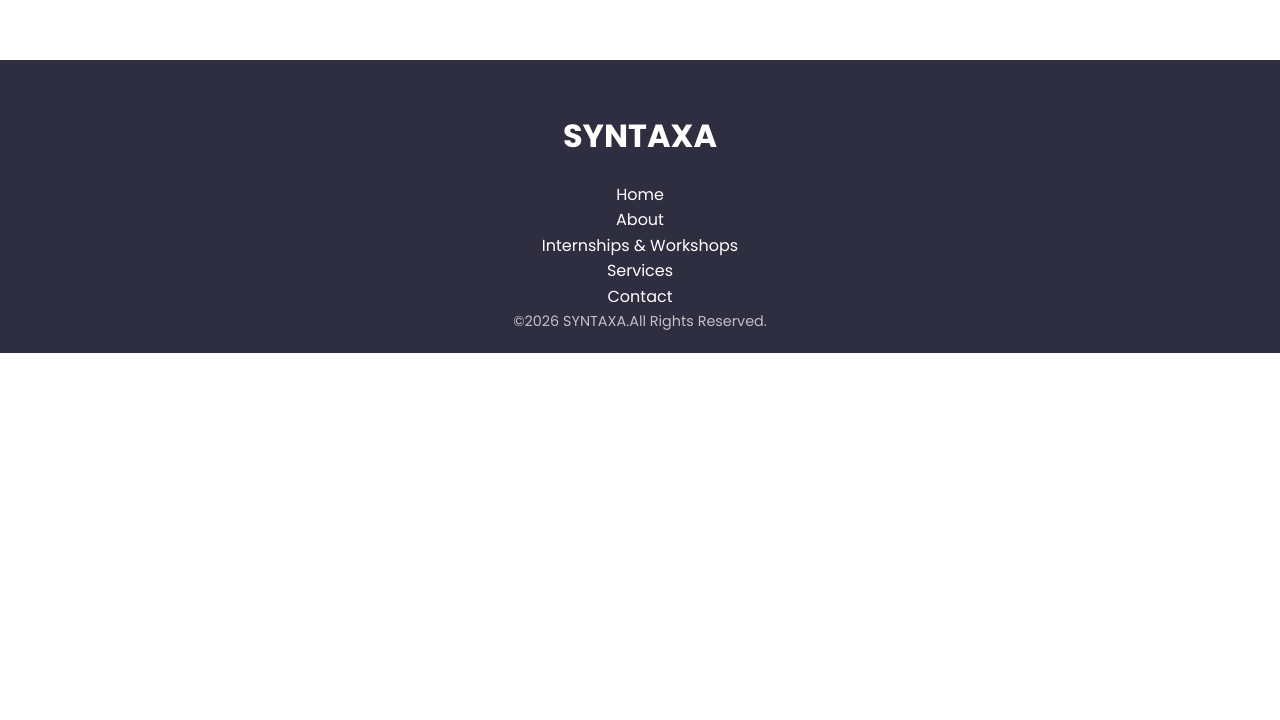
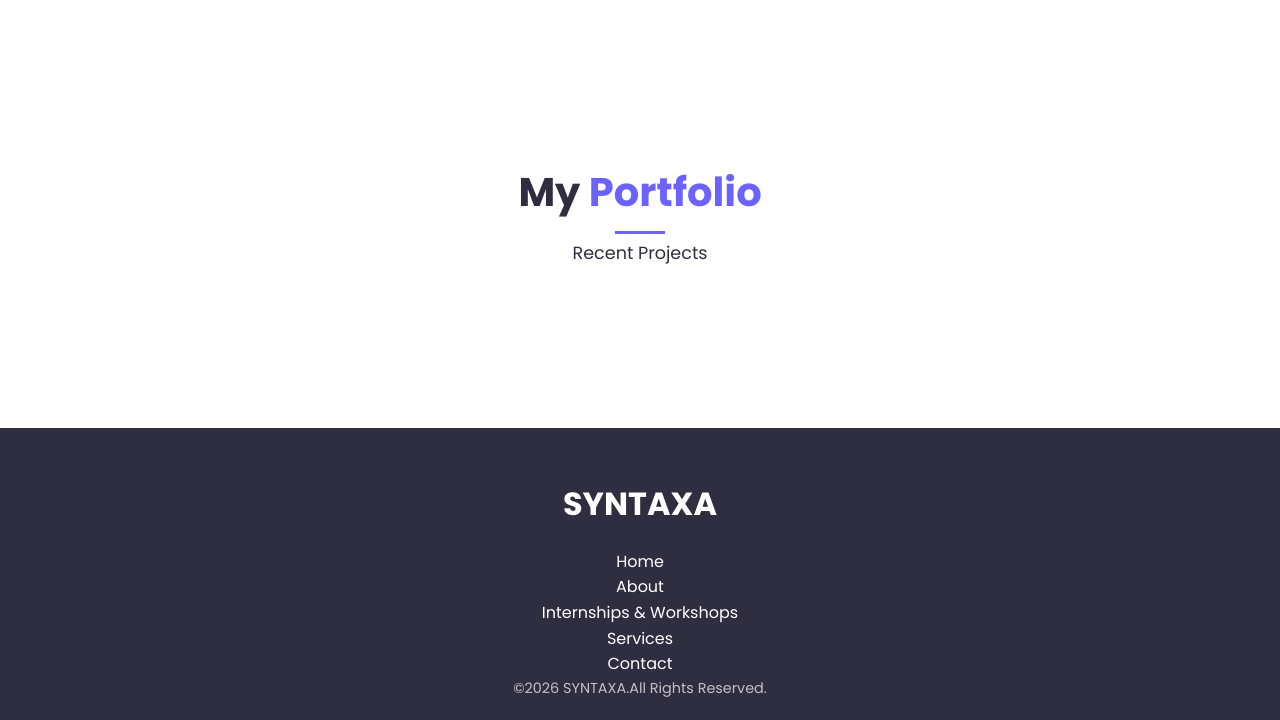
Before and after one commit to 18oreo/portfolio, a plain HTML site: page index.html in a window 1280 px wide. Shown: the part 4497-5217 px from the top of the page. Before the commit the page ends 4850 px from the top, so only its background shows below. Drawn offline with Linux system fonts and the light colour scheme.

Commit message:
Portfolio section starts

```diff
--- a/index.html
+++ b/index.html
@@ -321,6 +321,16 @@
     </div>
 </section>
 
+
+<section class="portfolio section" id="portfolio">
+    <div class="container">
+        <div class="section-header">
+            <h2 class="section-title">My <span>Portfolio</span></h2>
+            <p class="section-subtitle">Recent Projects</p>
+        </div>
+    </div>
+</section>
+
 <footer class="footer">
     <div class="container">
         <div class="footer-content">
```
